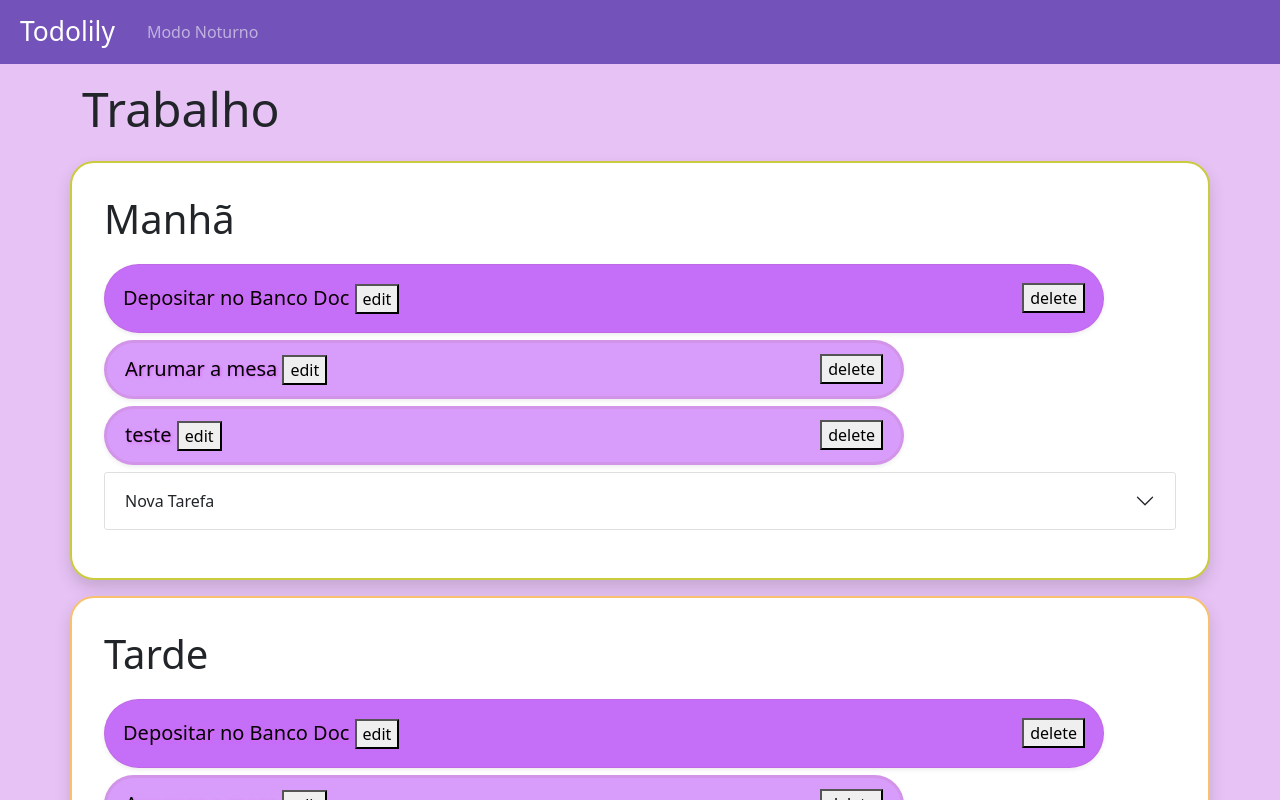
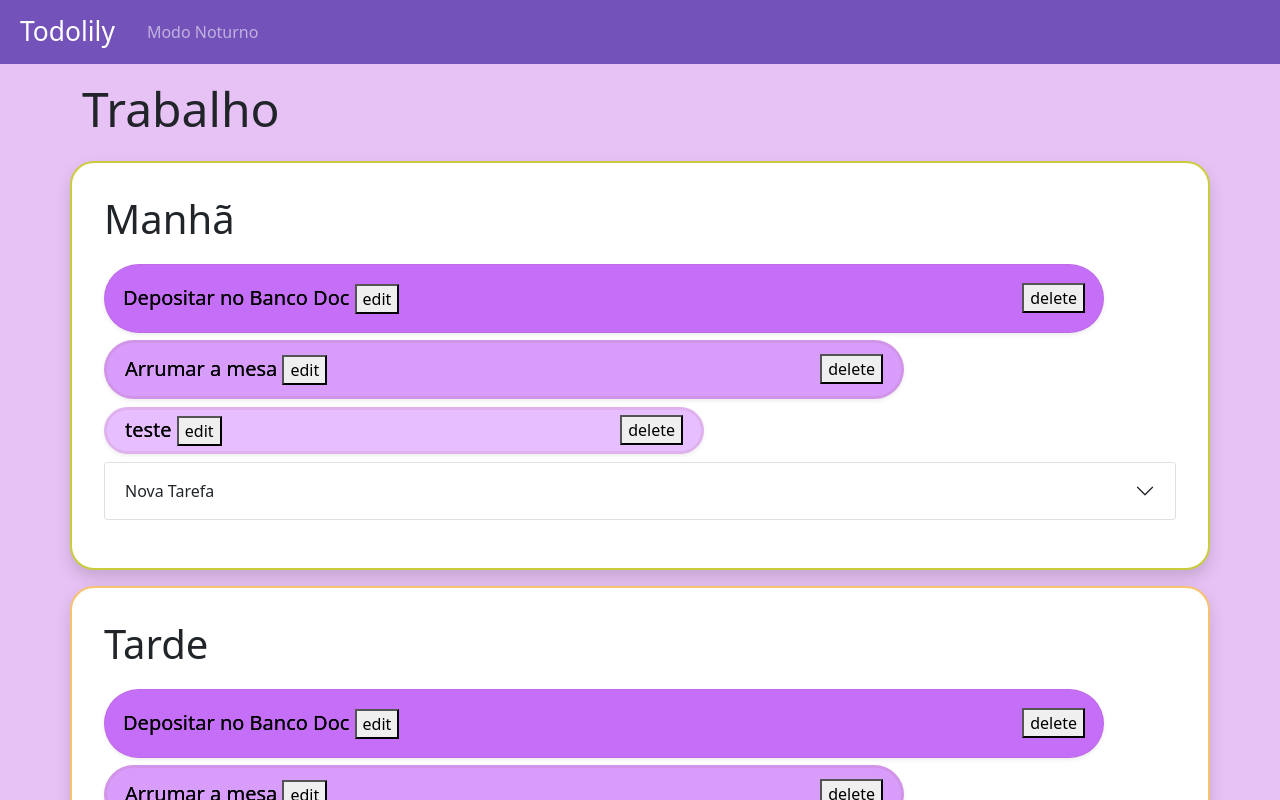
Before and after one commit to ChimiWei/practice-with-angular, an Angular app: page / in a window 1280 px wide. Shown: the top 800 px of the page. Built offline with nearby package versions, Linux system fonts and the light colour scheme.

Commit message:
Check todo

```diff
--- a/src/app/botao-add/botao-add.component.ts
+++ b/src/app/botao-add/botao-add.component.ts
@@ -13,6 +13,7 @@ import { Tarefa} from '../shared/tarefa.model';
 export class BotaoAddComponent implements OnInit {
   @ViewChild('acc') accordionComponent!: NgbAccordion;  //Buscar o painel na view para acessar funções do Bootstrap
   @Input() painelId!: string;
+
   validationErrors: boolean = false;
   painelToggle: boolean = false;
 
--- a/src/app/lista-tarefas/lista-tarefas.component.html
+++ b/src/app/lista-tarefas/lista-tarefas.component.html
@@ -4,7 +4,7 @@
 <div class="row p-3">
 <h2 class=" display-6 pb-2 "> {{periodo}} </h2>
 <ul>
-    <app-tarefa *ngFor="let t of tarefa, let i = index" [i]="i" [t]="t" (tarefaClicked)="toggleCompleted(t)"> </app-tarefa>
+    <app-tarefa *ngFor="let t of tarefa, let i = index" [i]="i" [t]="t" (tarefaClicked)="toggleCompleted(t)" > </app-tarefa>
 
     <app-botao-add [painelId]="painelId"></app-botao-add>
 
--- a/src/app/lista-tarefas/lista-tarefas.component.ts
+++ b/src/app/lista-tarefas/lista-tarefas.component.ts
@@ -12,7 +12,7 @@ export class ListaTarefasComponent implements OnInit {
   @Input() periodo!: string;
   @Input() painelId!: string;
 
-
+  setClass = false;
   tarefa!: Tarefa[]
 
 
--- a/src/app/shared/data.service.ts
+++ b/src/app/shared/data.service.ts
@@ -9,7 +9,7 @@ export class DataService {
   tarefa: Tarefa[] = [
     new Tarefa('Depositar no Banco Doc', 'Manhã', 1),
     new Tarefa('Arrumar a mesa','Manhã', 2),
-    new Tarefa('teste', 'Manhã', 2)
+    new Tarefa('teste', 'Manhã', 3)
 
   ];
 
--- a/src/app/tarefa/tarefa.component.html
+++ b/src/app/tarefa/tarefa.component.html
@@ -1,4 +1,4 @@
-<li id="{{i}}" class="shadow-sm {{tarefaEstilo}}" [ngClass]="{'tarefa-completa': t.completed }" (click)="onItemClick()" >
+<li id="{{i}}" class="shadow-sm {{tarefaEstilo}}" [class.completed]="t.completed" (click)="onItemClick()" >
     <span class="lead"  >   {{t.text}} </span>
     <button (click)="$event.stopPropagation()" (click)="setClass()" (click)="consoleLog()"> edit </button>
     <button class="delButton" (click)="$event.stopPropagation()" > delete </button>
--- a/src/app/tarefa/tarefa.component.scss
+++ b/src/app/tarefa/tarefa.component.scss
@@ -5,7 +5,12 @@
     padding: 18px 18px;
     margin: 5px 0px;
     max-width: 1000px;
-    transition: margin 0.3s ease-in-out;
+    transition: all 0.4s ease-in-out;
+    &.completed {
+        background-color: rgb(150, 150, 150);
+        text-decoration-line: line-through;
+        transition: all 0.4s ease-in-out;
+    }
  }
 
  .tarefa-2 {
@@ -15,7 +20,14 @@
     padding: 11px 18px;
     margin: 7px 0px;
     max-width: 800px;
-    transition: margin 0.3s ease-in-out;
+    transition: all 0.4s ease-in-out;
+
+
+    &.completed {
+        background-color: rgb(150, 150, 150);
+        text-decoration-line: line-through;
+        transition: all 0.4s ease-in-out;
+    }
 }
 
  .tarefa-3 {
@@ -25,7 +37,14 @@
     padding: 5px 18px;
     margin: 8px 0px;
     max-width: 600px;
-    transition: margin 0.3s ease-in-out;
+    transition: all 0.3s ease-in-out;
+
+
+    &.completed {
+        transition: all 0.4s ease-in-out;
+        background-color: rgb(150, 150, 150);
+        text-decoration-line: line-through;
+    }
 }
 
 .tarefa-1:hover{
@@ -34,7 +53,7 @@
 }
 
 .lead {
-    text-shadow:1px 1px 3px rgb(222, 102, 252);
+    text-shadow: 0px 0px  rgb(0, 0, 0);
     color: rgb(2, 0, 2);
 }
 
@@ -69,3 +88,8 @@
 li {
     list-style: none;
 }
+
+@keyframes mymove {
+    from {background-color: red;}
+    to {background-color: blue;}
+  }
--- a/src/app/tarefa/tarefa.component.ts
+++ b/src/app/tarefa/tarefa.component.ts
@@ -27,15 +27,15 @@ export class TarefaComponent implements OnInit {
 
 
 
-
   }
 
   consoleLog() {
-    console.log(this.t.completed)
+    console.log(this.t.prioridadeNivel)
   }
 
   onItemClick() {
     this.tarefaClicked.emit()
+    this.t.prioridadeNivel = 1
   }
 
 
```
